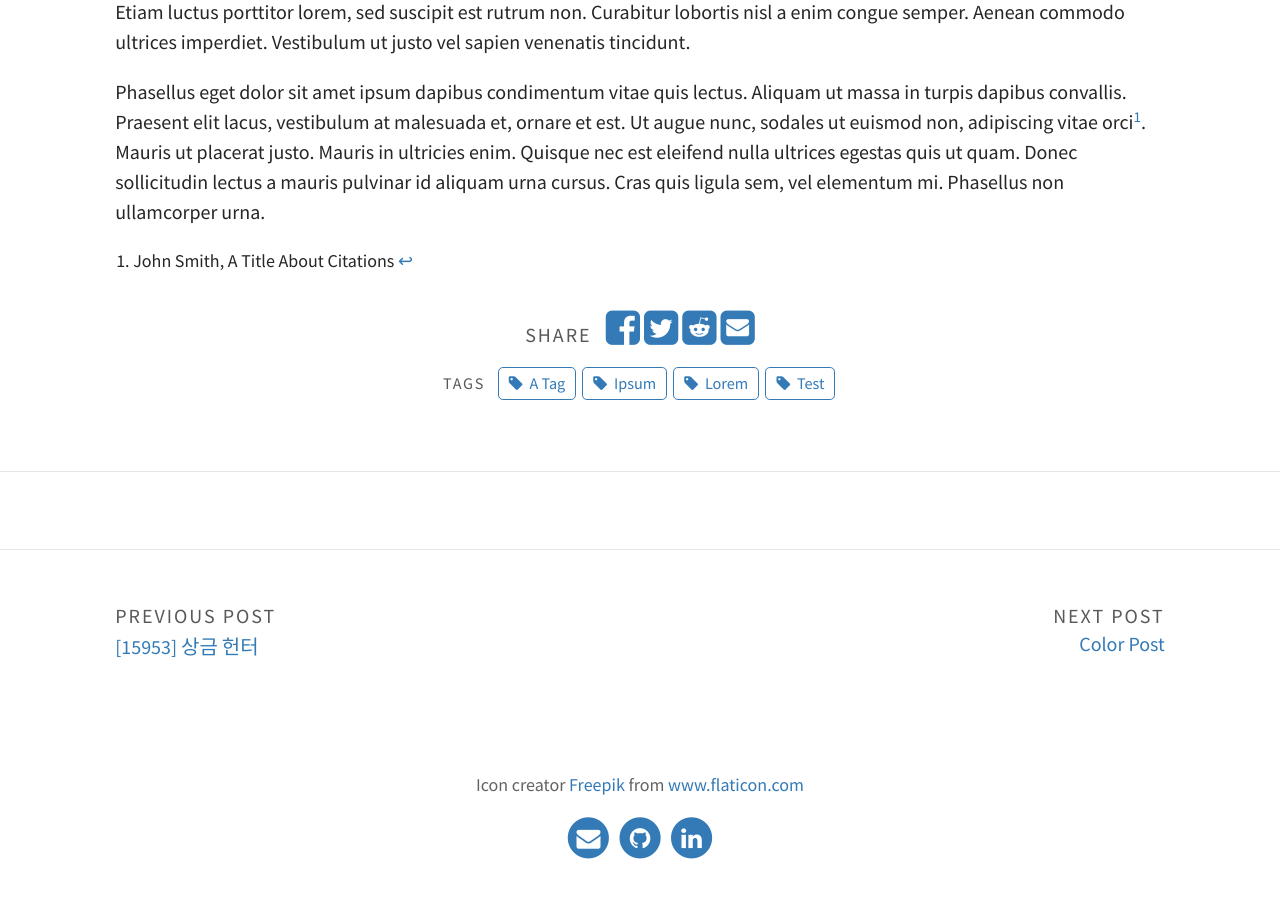
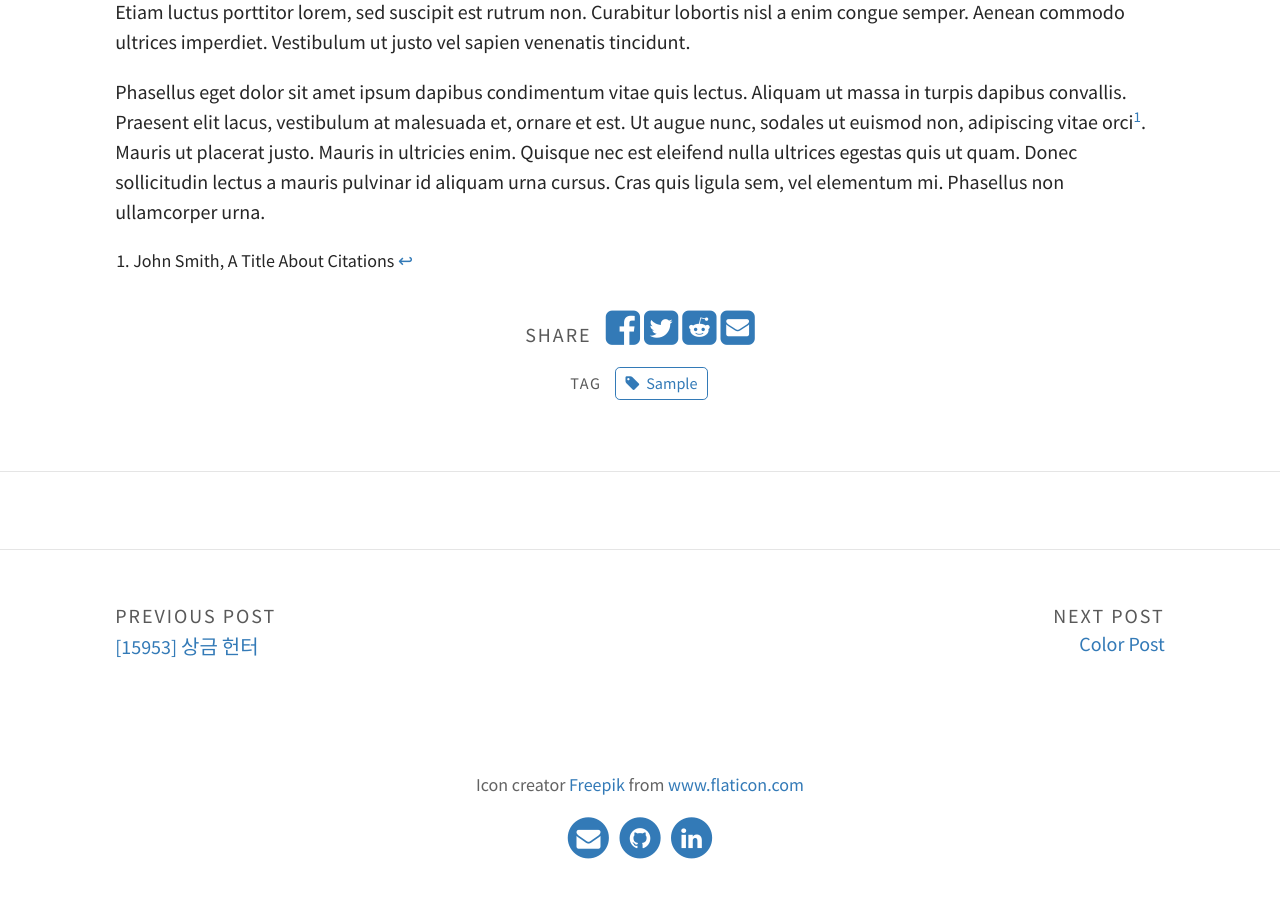
Before and after one commit to aerimforest/yenimm, a Jekyll site: the page built from _posts/2019-06-30-sample-post.md, in a window 1280 px wide and 900 px high, scrolled down 1701 px. Built offline with Jekyll 4.4.1, drawn with Linux system fonts in a browser that asks for light colours; comment, search, counter and statistics services are not loaded.

Commit message:
Update 2019-06-30-sample-post.md

```diff
--- a/_posts/2019-06-30-sample-post.md
+++ b/_posts/2019-06-30-sample-post.md
@@ -1,7 +1,7 @@
 ---
 layout: post
 title: Sample post
-tags: [A Tag, Test, Lorem, Ipsum]
+tags: [Sample]
 excerpt_separator: <!--more-->
 ---
 
```
